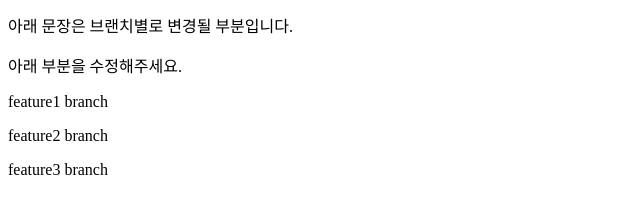
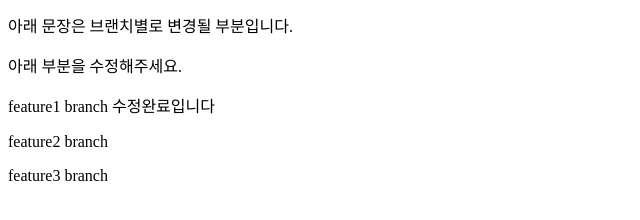
Before and after one commit to kdowon3/example, a plain HTML site: page index.html in a window 1280 px wide. Shown: the part 116-336 px from the top of the page, without its empty margins (0-640 px from the left). Drawn offline with Linux system fonts and the light colour scheme.

Commit message:
feat: feature1

```diff
--- a/index.html
+++ b/index.html
@@ -10,7 +10,7 @@
     <p>이 문장은 기본 텍스트입니다.</p>
     <p>아래 문장은 브랜치별로 변경될 부분입니다.</p>
     <p>아래 부분을 수정해주세요.</p>
-    <p>feature1 branch</p>
+    <p>feature1 branch 수정완료입니다</p>
     <p>feature2 branch</p>
     <p>feature3 branch</p>
 </body>
```
